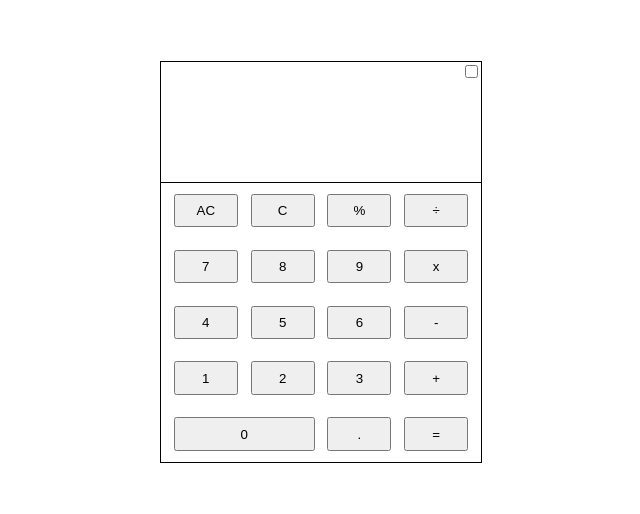
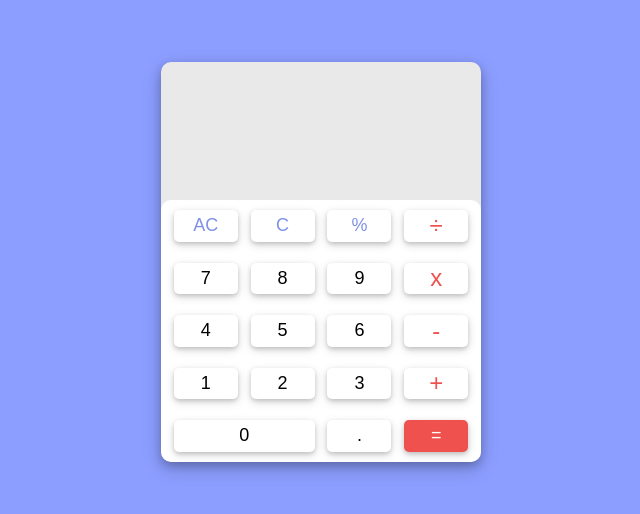
Before and after one commit to alimadani-0/calculator, a plain HTML site: page index.html in a window 1280 px wide. Shown: the part 138-652 px from the top of the page, without its empty margins (319-959 px from the left). Drawn offline with Linux system fonts and the light colour scheme.

Commit message:
Create light theme for UI

```diff
--- a/css/style.css
+++ b/css/style.css
@@ -1,4 +1,6 @@
 body {
+    font-family: Verdana, Geneva, Tahoma, sans-serif;
+    background-color: #8C9EFF;
     margin: 0;
     width: 100vw;
     height: 100vh;
@@ -7,8 +9,19 @@ body {
     align-items: center;
 }
 
+.shadow {
+    box-shadow: 0 4px 8px 0 rgba(0, 0, 0, 0.2),
+                0 6px 20px 0 rgba(0, 0, 0, 0.2);
+}
+
+.red {
+    color: #EE514E;
+}
+
 #calculator {
-    border: 1px solid black;
+    background-color: #e9e9e9;
+    border-radius: 10px;
+    overflow: hidden;
     height: 400px;
     width: 320px;
     display: flex;
@@ -17,6 +30,8 @@ body {
 
 .display {
     flex: 30%;
+    padding: 12.5px;
+    font-weight: 500;
 
     display: flex;
     flex-direction: column;
@@ -28,16 +43,18 @@ body {
 }
 
 .secondary-display {
-    flex: 20%
+    flex: 20%;
 }
 
 .primary-display {
-    flex: 40%
+    flex: 40%;
+    font-size: 30px;
 }
 
 .buttons {
+    background-color: white;
+    border-radius: 10px;
     flex: 70%;
-    border-top: 1px solid black;
 
     display: flex;
     flex-direction: column;
@@ -53,7 +70,33 @@ body {
 
 .row button {
     flex: 0 0 20%;
-    height: 60%
+    height: 60%;
+    padding: 0;
+    background-color: white;
+    border: 0;
+    border-radius: 5px;
+    box-shadow: 0 2px 4px 0 rgba(0, 0, 0, 0.15),
+                0 3px 10px 0 rgba(0, 0, 0, 0.15);
+    font-weight: 500;
+}
+
+.number {
+    font-size: 18px;
+}
+
+.operator {
+    font-size: 24px;
+    color: #EE514E;
+}
+
+.action {
+    font-size: 18px;
+    color: #7F90E8;
+}
+
+#equal {
+    color: white;
+    background-color: #EE514E;
 }
 
 #zero {
--- a/index.html
+++ b/index.html
@@ -8,10 +8,10 @@
     <title>Calculator</title>
 </head>
 <body>
-    <div id="calculator">
+    <div id="calculator" class="shadow">
         <div class="display">
             <div class="top">
-                <label class="switch">
+                <label class="switch" hidden>
                     <input type="checkbox">
                     <span class="slider round"></span>
                 </label>
@@ -47,7 +47,7 @@
             <div class="row">
                 <button id="zero" class="number">0</button>
                 <button class="number">.</button>
-                <button class="action">=</button>
+                <button id="equal" class="action">=</button>
             </div>
         </div>
     </div>
```
